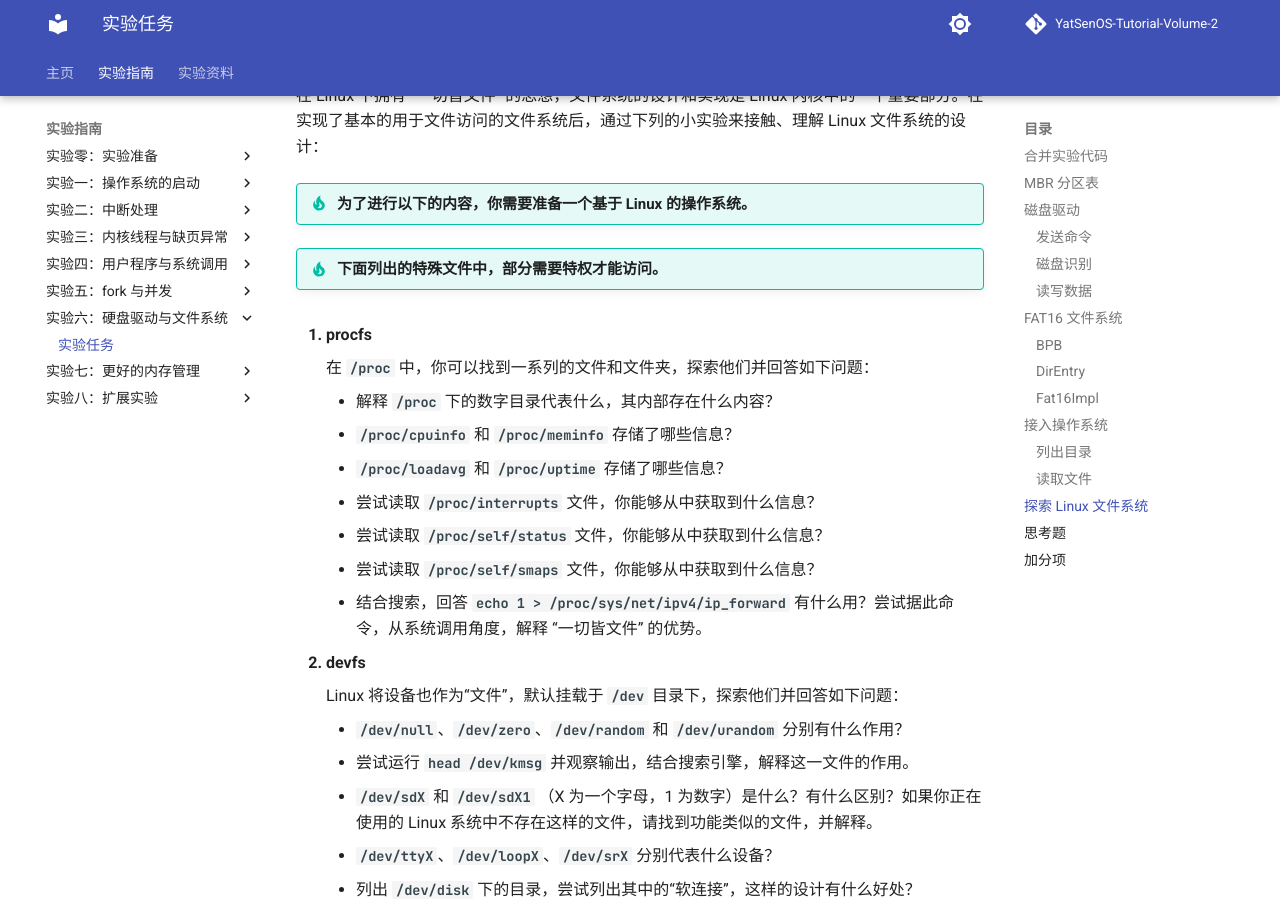
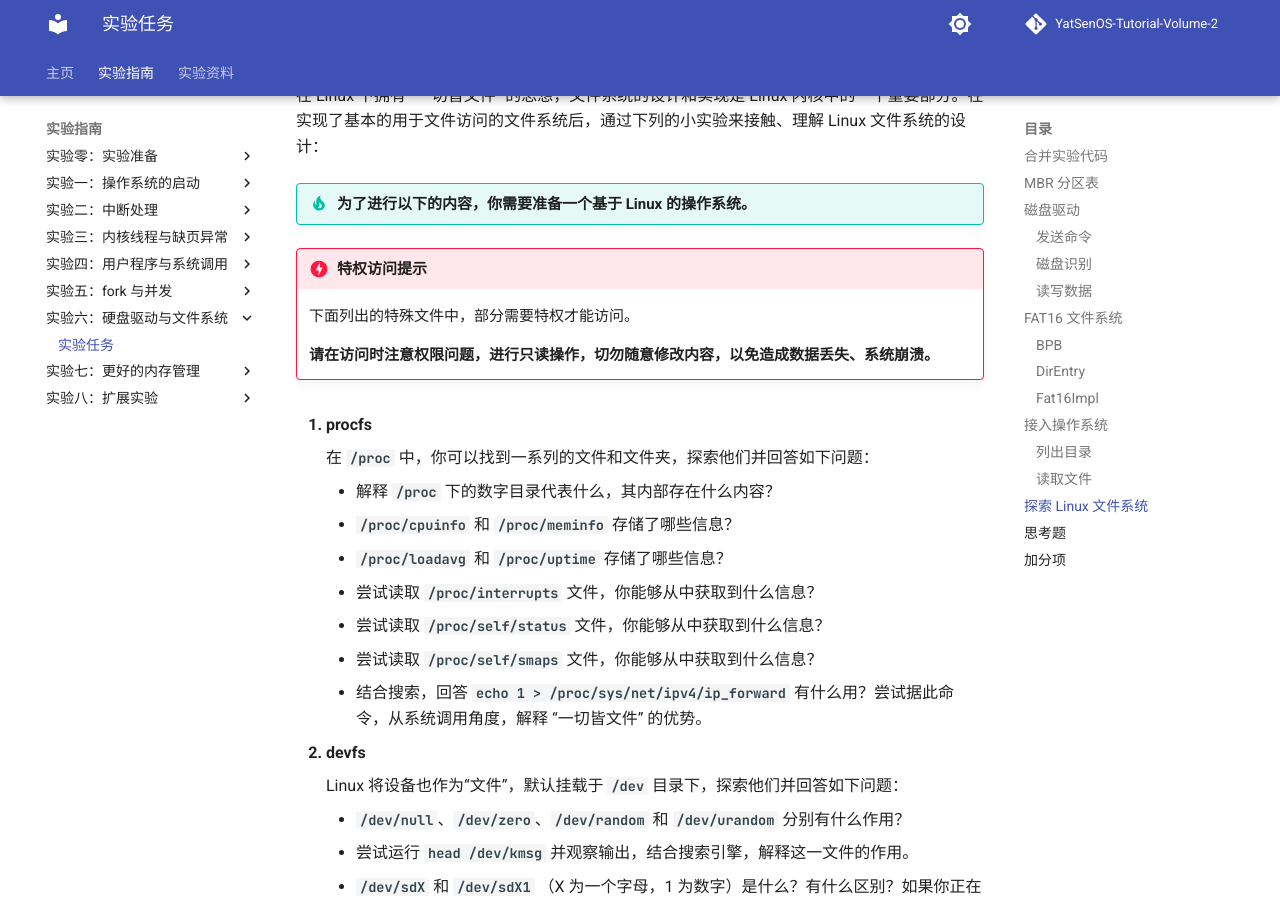
Before and after one commit to YatSenOS/YatSenOS-Tutorial-Volume-2, an MkDocs documentation site: the page built from docs/labs/0x06/tasks.md, in a window 1280 px wide and 900 px high, scrolled down 10294 px. Built offline with MkDocs 1.6.1 and Material for MkDocs 9.7.7, drawn with Linux system fonts in a browser that asks for light colours; comment, search, counter and statistics services are not loaded.

Commit message:
wip(lab/6): update note

```diff
--- a/docs/labs/0x06/tasks.md
+++ b/docs/labs/0x06/tasks.md
@@ -333,7 +333,11 @@ pub enum Resource {
 
 !!! tip "为了进行以下的内容，你需要准备一个基于 Linux 的操作系统。"
 
-!!! tip "下面列出的特殊文件中，部分需要特权才能访问。"
+!!! danger "特权访问提示"
+
+    下面列出的特殊文件中，部分需要特权才能访问。
+
+    **请在访问时注意权限问题，进行只读操作，切勿随意修改内容，以免造成数据丢失、系统崩溃。**
 
 1. procfs
 
```
